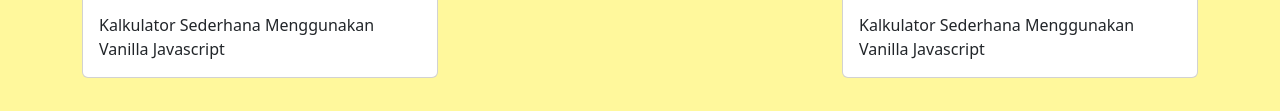
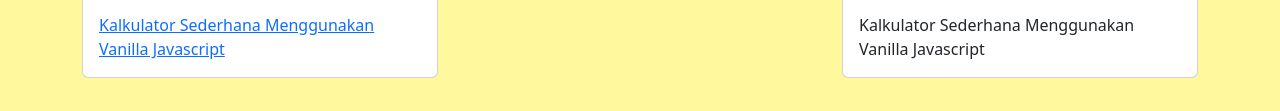
Before and after one commit to Dilla16/Portofolio.github.io, a plain HTML site: page index.html in a window 1280 px wide. Shown: the part 1604-1715 px from the top of the page. Drawn offline with nearby package versions, Linux system fonts and the light colour scheme.

Commit message:
Update index.html

```diff
--- a/index.html
+++ b/index.html
@@ -91,7 +91,7 @@
             <div class="card">
               <img src="img/example1.jpg" class="card-img-top" alt="Project Membuat Calculator dengan js" />
               <div class="card-body">
-                <p class="card-text">Kalkulator Sederhana Menggunakan Vanilla Javascript</p>
+                <a class="card-text" href="https://dilla16.github.io/KalkulatorSederhana/" target="blank">Kalkulator Sederhana Menggunakan Vanilla Javascript</a>
               </div>
             </div>
           </div>
```
